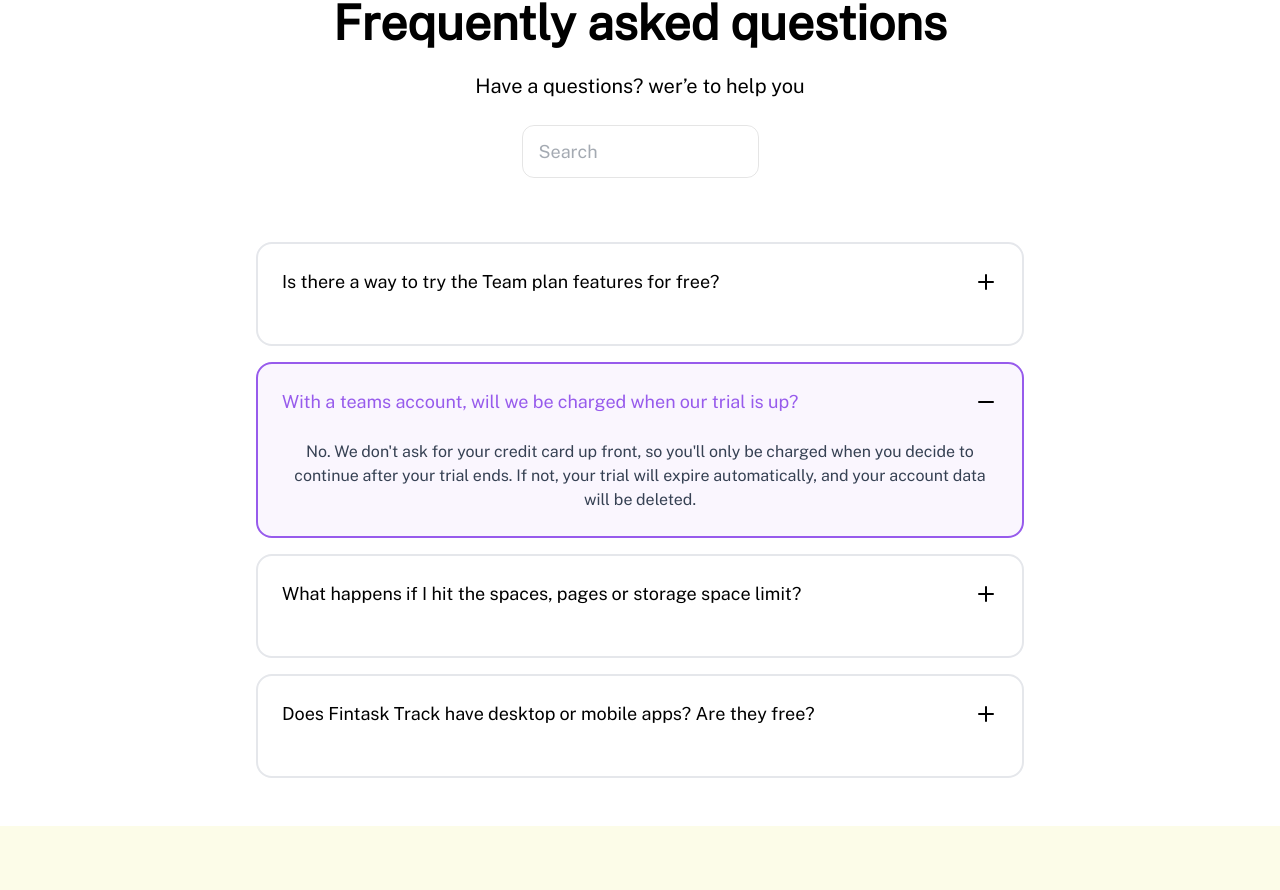
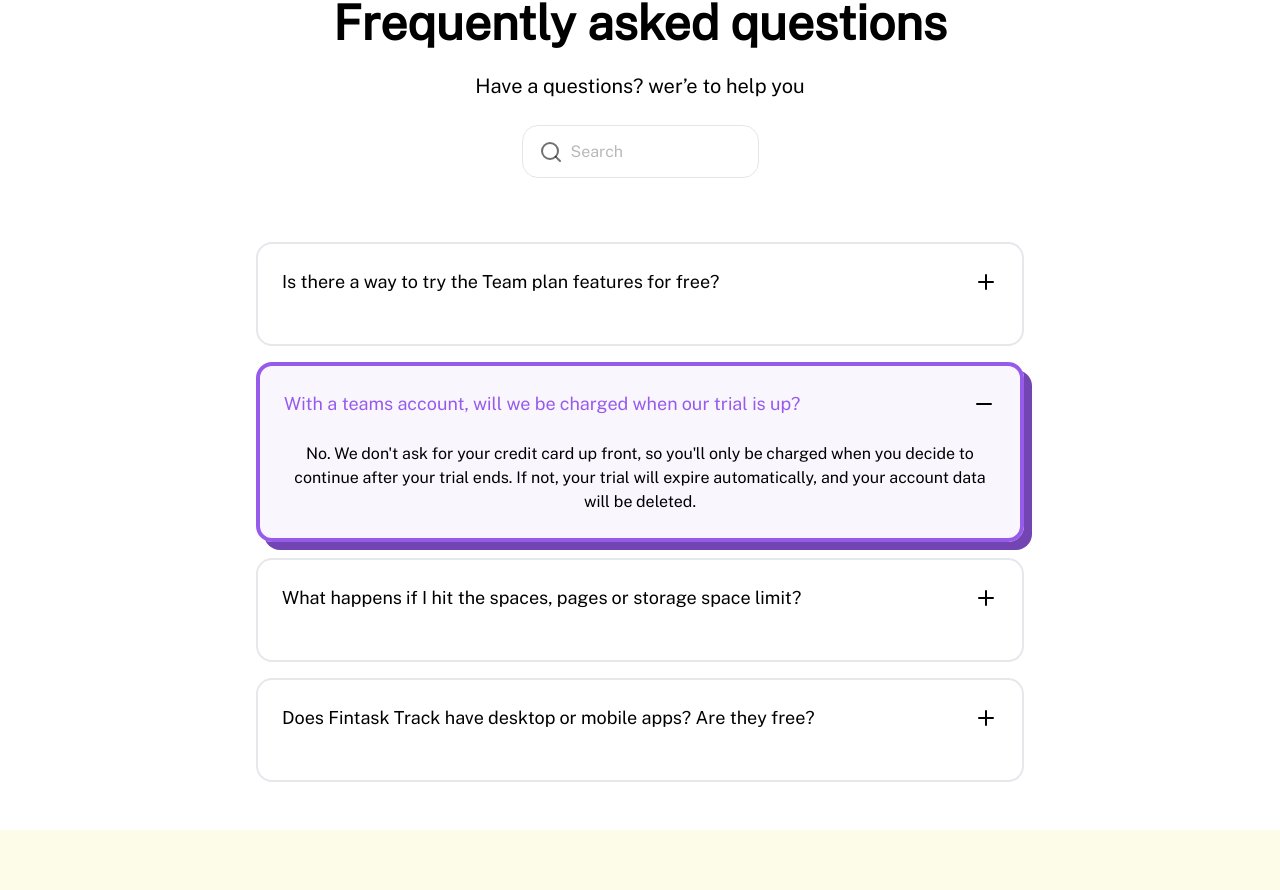
Before and after one commit to IshimweArlene/FinTask, a Next.js app: page /pricing in a window 1280 px wide. Shown: the part 3335-4225 px from the top of the page. Built offline with nearby package versions, Linux system fonts and the light colour scheme.

Commit message:
feat :Pricing page finished

```diff
--- a/app/components/Faq.tsx
+++ b/app/components/Faq.tsx
@@ -46,7 +46,7 @@ export default function FAQ() {
             key={index}
             className={`border-2 rounded-2xl transition-all duration-300 ${
               isOpen
-                ? "border-[rgb(151,91,236)] bg-[rgba(151,91,236,0.05)]"
+                ? "border-[rgb(151,91,236)] border-4 shadow-[8px_8px_0px_0px_rgba(115,69,179,1)] bg-[rgba(151,91,236,0.05)]"
                 : "border-gray-200"
             }`}
           >
@@ -57,7 +57,7 @@ export default function FAQ() {
             >
               <span
                 className={`text-lg font-medium ${
-                  isOpen ? "text-[rgb(151,91,236)]" : "text-black"
+                  isOpen ? "text-[rgb(151,91,236)] font-medium text-2xl" : "text-black font-medium text-2xl"
                 }`}
               >
                 {faq.question}
@@ -76,7 +76,7 @@ export default function FAQ() {
                 isOpen ? "grid-rows-[1fr] opacity-100" : "grid-rows-[0fr] opacity-0"
               }`}
             >
-              <div className="overflow-hidden px-6 pb-6 text-gray-700 text-base">
+              <div className="overflow-hidden px-6 pb-6 text-black text-base ">
                 {faq.answer}
               </div>
             </div>
--- a/app/pricing/page.tsx
+++ b/app/pricing/page.tsx
@@ -5,7 +5,7 @@ import users from '@/public/photos/users.svg';
 import target from "@/public/photos/1.svg"
 import briefcase from "@/public/photos/2.svg"
 import Image from "next/image";
-import { Check, Plus } from "lucide-react";
+import { Check, Plus, SearchIcon } from "lucide-react";
 import FAQ from "../components/Faq";
 const Pricing = () => {
   return (
@@ -205,9 +205,11 @@ const Pricing = () => {
         </div>
         <h1 className="text-5xl text-black font-bold mb-6">Frequently asked questions</h1>
         <p className="text-[20px]  text-black font-medium mb-4">Have a questions? wer’e to help you</p>
-        <div className="w-[237px] h-[53px] mb-16 mt-2 border border-black/10 rounded-xl ">
-          <input type="text" placeholder="Search" className="w-full h-full px-4 outline-none text-gray-600 text-lg"/>
+        <div className="relative w-[237px] h-[53px] mb-16 mt-2 border border-black/10 rounded-2xl">
+          <input type="text" placeholder="Search" className="w-full h-full pl-12 pr-4 outline-none text-black/56 text-[16px] rounded-xl"/>
+          <SearchIcon className="absolute left-4 top-1/2 -translate-y-1/2 text-black/56 text-[16px]" />
         </div>
+
         <FAQ />
       </div>
 
```
